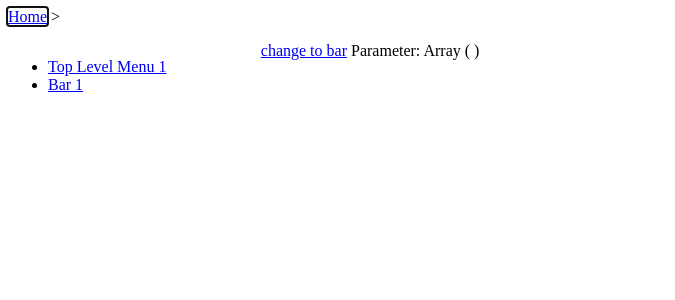
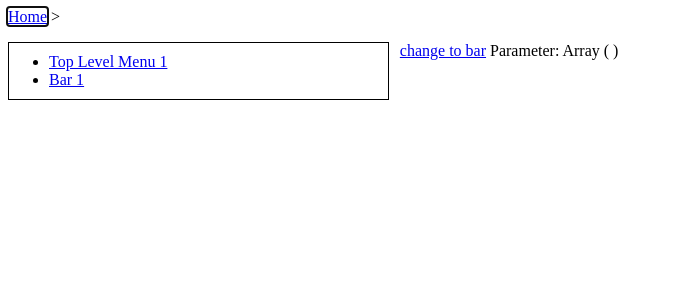
Before and after one commit to bkinsey808/bkjs, a PHP site: page / in a window 1280 px wide. Shown: the top 300 px of the page, without its empty margins (0-675 px from the left). Run offline with PHP 8.4, Linux system fonts and the light colour scheme; some libraries are stand-ins or nearby versions.

Commit message:
small css tweaks

```diff
--- a/css/bkjs.css
+++ b/css/bkjs.css
@@ -18,12 +18,20 @@
 */
 #sidenav {
   float: left;
-  width: 20%;
+  width: 30%;
+  border-width: 1px;
+  border-color: black;
+  border-style: solid;
+}
+
+#sidenav ul {
+  margin-top: 10px;
+  margin-bottom: 10px;
 }
 
 #view {
   float: right;
-  width: 80%;
+  width: 69%;
 }
 
 #breadcrumb ul {
```
